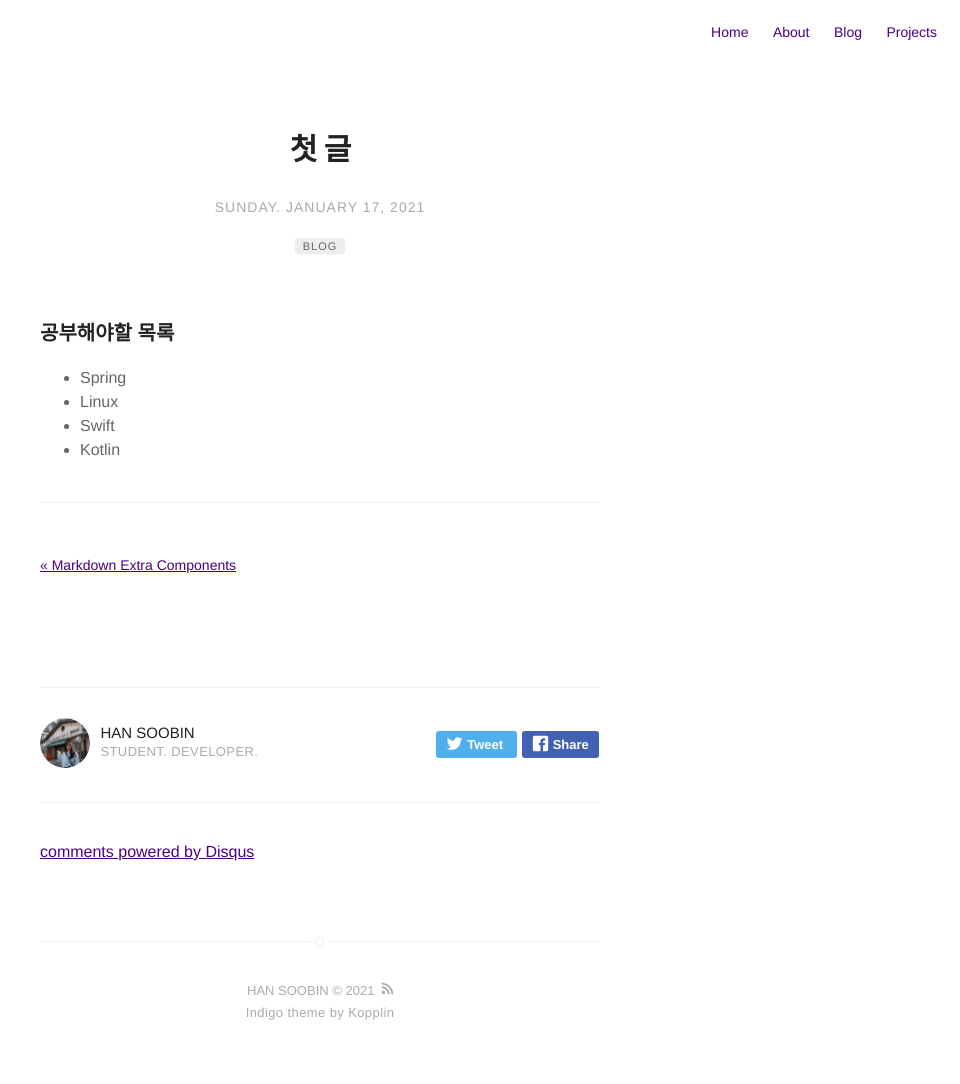
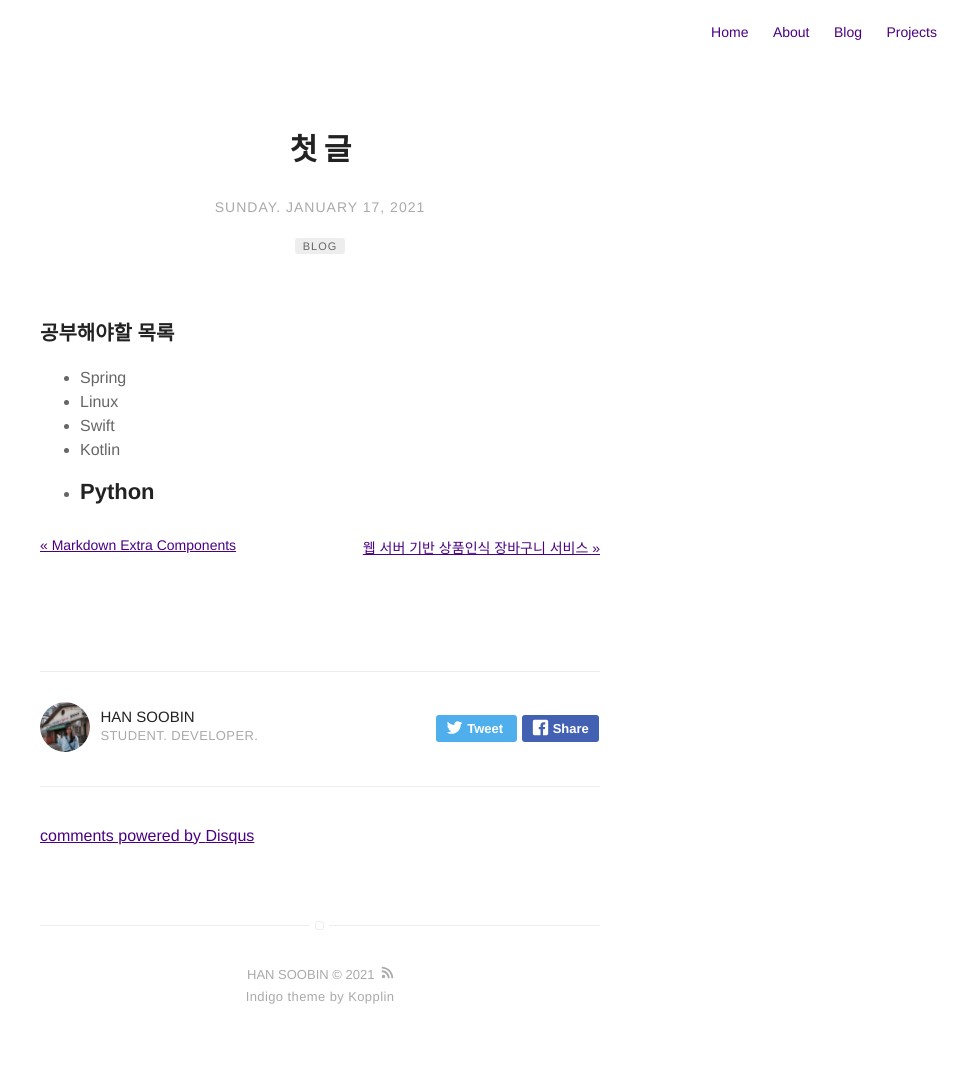
Before and after one commit to nidoos/nidoos.github.io, a Jekyll site: the page built from _posts/2021-01-17-first.md, in a window 1280 px wide. Shown: the whole page, without its empty margins (320-1280 px from the left). Built offline with Jekyll 4.4.1, drawn with Linux system fonts in a browser that asks for light colours; comment, search, counter and statistics services are not loaded.

```diff
--- a/_posts/2021-01-17-first.md
+++ b/_posts/2021-01-17-first.md
@@ -15,5 +15,5 @@ description: Markdown
 - Linux
 - Swift
 - Kotlin
-
+- Python
 ---
--- /dev/null
+++ b/_posts/2021-01-18-Leemart.md
@@ -0,0 +1,28 @@
+---
+title: "웹 서버 기반 상품인식 장바구니 서비스"
+layout: post
+date: 2021-01-18 18:13
+image: false
+headerImage: false
+tag: [raspberry, java, android]
+category: projects
+author: nidoos
+description: "This is 3rd team project"
+---
+#### 웹 서버 기반 IoT 프로젝트
+
+<img src = "/assets/3ppt/1.png" alt="1">
+<img src = "/assets/3ppt/2.png" alt="2">
+<img src = "/assets/3ppt/3.png" alt="3">
+<img src = "/assets/3ppt/4.png" alt="4">
+<img src = "/assets/3ppt/5.png" alt="5">
+<img src = "/assets/3ppt/6.png" alt="6">
+<img src = "/assets/3ppt/7.png" alt="7">
+<img src = "/assets/3ppt/8.png" alt="8">
+<img src = "/assets/3ppt/9.png" alt="9">
+<img src = "/assets/3ppt/10.png" alt="10">
+<img src = "/assets/3ppt/11.png" alt="11">
+<img src = "/assets/3ppt/12.png" alt="12">
+<img src = "/assets/3ppt/13.png" alt="13">
+<img src = "/assets/3ppt/14.png" alt="14">
+<img src = "/assets/3ppt/15.png" alt="15">
```
Also changed, not shown: about.md (+0 -2 lines).
